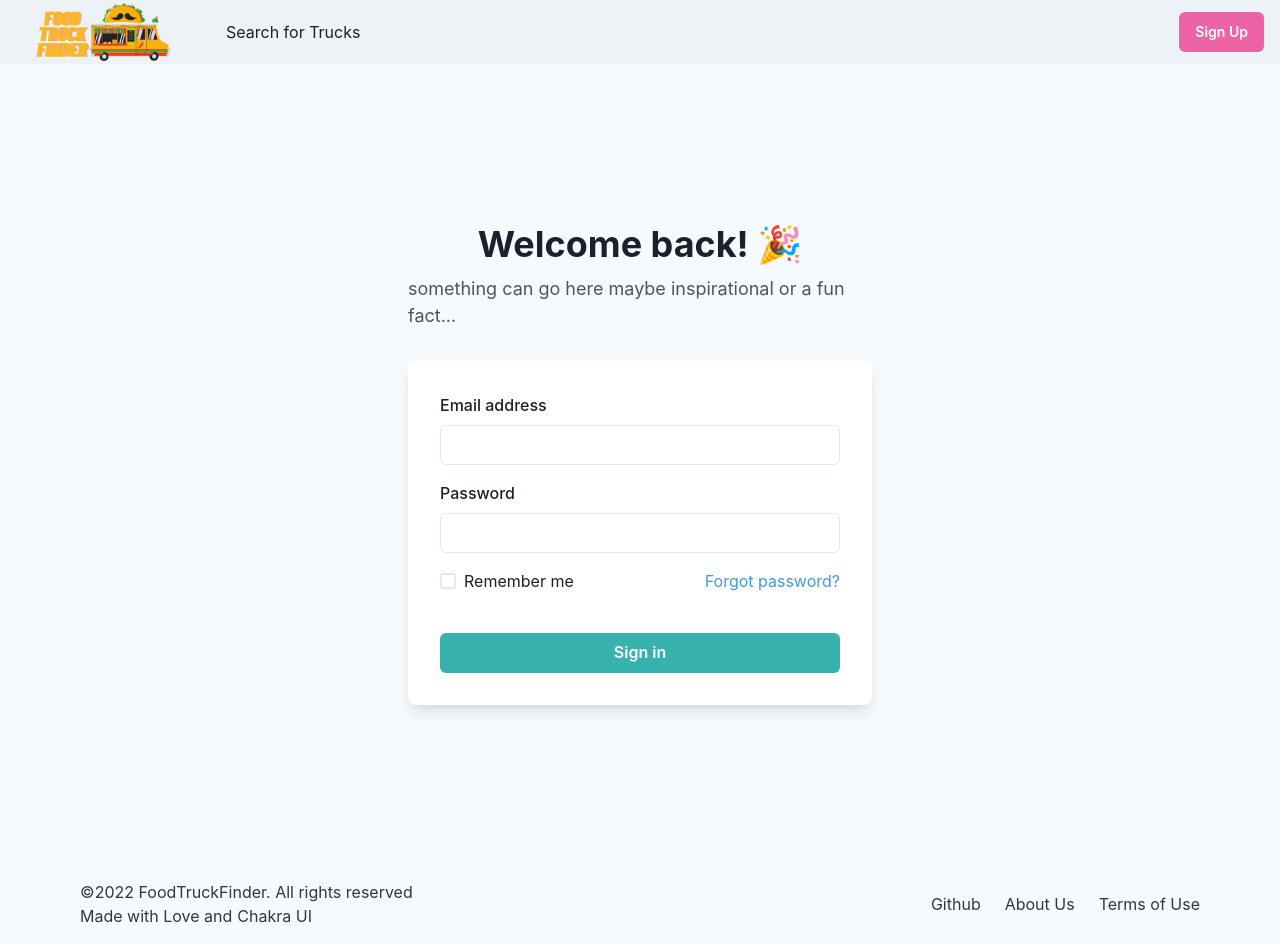
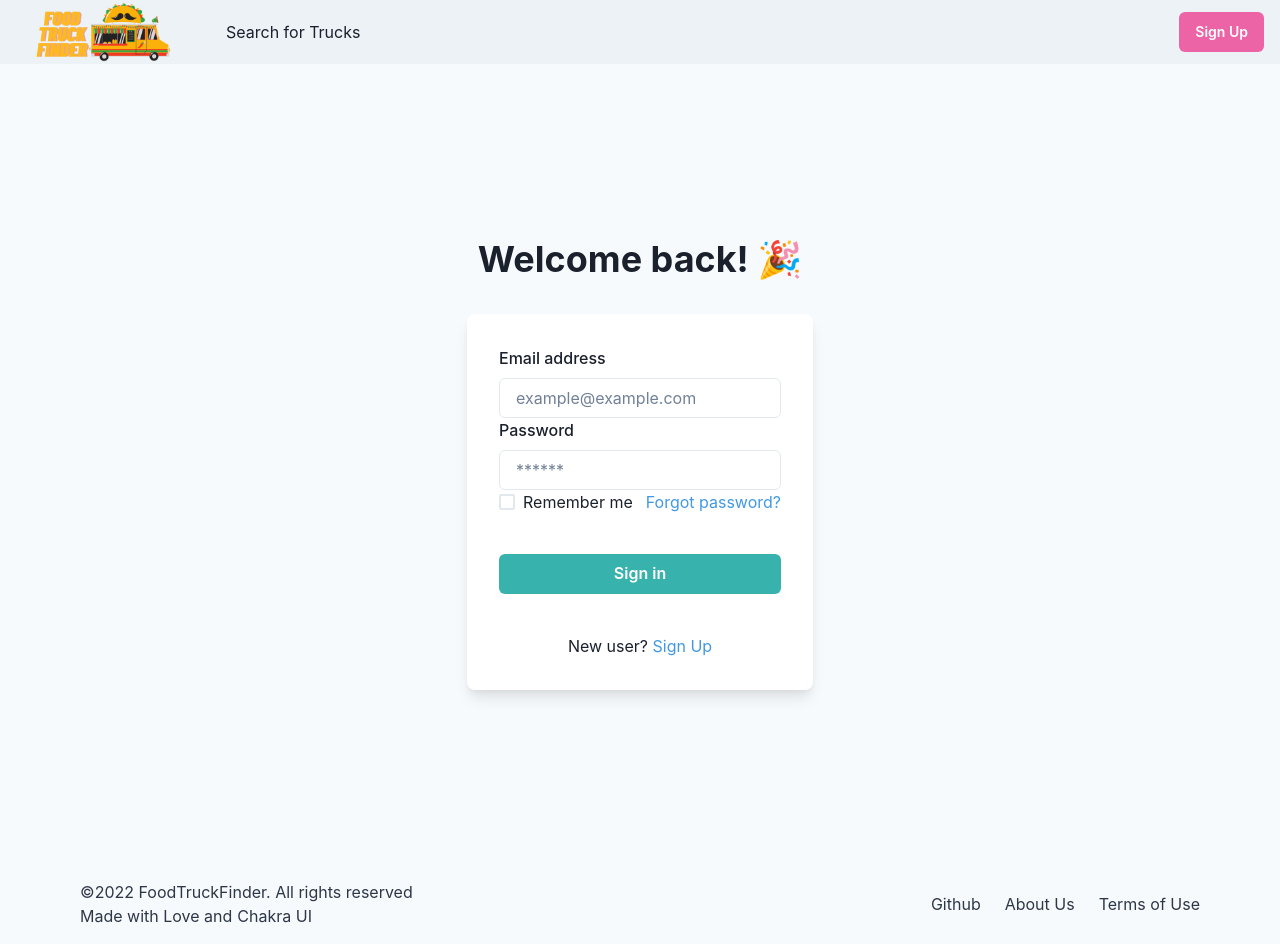
Before and after one commit to JFlo1981/FoodTruckFinder, a React (Create React App) app in the folder client/: page /login in a window 1280 px wide. Built offline with nearby package versions, Linux system fonts and the light colour scheme.

Commit message:
Adds Login mutation to Login page

```diff
--- a/client/src/components/Header/index.js
+++ b/client/src/components/Header/index.js
@@ -16,6 +16,10 @@ import { HamburgerIcon, CloseIcon } from "@chakra-ui/icons";
 import Auth from "../../utils/auth";
 
 const Header = () => {
+  // Mobile Nav definitions through Chakra UI Hook
+  const { isOpen, onOpen, onClose } = useDisclosure();
+
+  // User Dashboard Link
   const userLinks = (
     <Link
       px={2}
@@ -33,13 +37,12 @@ const Header = () => {
 
   // const ownerLinks = [{ name: "Account Information", href: "/account" }];
 
+  // On submit of Logout Buttom, attempt sign User out
+  // Will reload to the homepage
   const logout = (event) => {
     event.preventDefault();
     Auth.logout();
   };
-
-  // Mobile Nav definitions through Chakra UI Hook
-  const { isOpen, onOpen, onClose } = useDisclosure();
 
   return (
     <div>
--- a/client/src/index.css
+++ b/client/src/index.css
@@ -55,17 +55,7 @@ code {
   text-decoration: underline;
 }
 
-/* .searchResults {
-  border-radius: 20px;
-  position: absolute;
-  top: 60vh;
-  background-color: #f7f7fa;
+.signUpForm {
+  width: 70%;
+  max-width: 500px;
 }
-
-.map {
-  position: absolute;
-  top: 0;
-  left: 0;
-  height: 70vh;
-  z-index: -1;
-} */
--- a/client/src/pages/Login.js
+++ b/client/src/pages/Login.js
@@ -1,4 +1,7 @@
-import React from "react";
+import React, { useState } from "react";
+import { useMutation } from "@apollo/client";
+import { USER_LOGIN } from "../utils/mutations";
+import Auth from "../utils/auth";
 import {
   Flex,
   Box,
@@ -15,6 +18,39 @@ import {
 } from "@chakra-ui/react";
 
 const Login = () => {
+  // Form State
+  const [formState, setFormState] = useState({ email: "", password: "" });
+
+  // updates state based on form input changes
+  const handleChange = (event) => {
+    const { name, value } = event.target;
+
+    setFormState({
+      ...formState,
+      [name]: value,
+    });
+  };
+
+  // Use mutation from auth.js
+  const [userLogin, { error }] = useMutation(USER_LOGIN);
+
+  // On submit of Log in Form, attempt to log User in
+  const handleFormSubmit = async (event) => {
+    event.preventDefault();
+
+    // use try/catch to use database mutation
+    // use Auth to assign new token and set to "logged-in"
+    try {
+      const { data } = await userLogin({
+        variables: { ...formState },
+      });
+
+      Auth.login(data.login.token);
+    } catch (error) {
+      console.error(error);
+    }
+  };
+
   return (
     <Flex
       minH={"100vh"}
@@ -25,9 +61,6 @@ const Login = () => {
       <Stack spacing={8} mx={"auto"} maxW={"lg"} py={12} px={6}>
         <Stack align={"center"}>
           <Heading fontSize={"4xl"}>Welcome back! 🎉</Heading>
-          <Text fontSize={"lg"} color={"gray.600"}>
-            something can go here maybe inspirational or a fun fact...
-          </Text>
         </Stack>
         <Box
           rounded={"lg"}
@@ -36,13 +69,31 @@ const Login = () => {
           p={8}
         >
           <Stack spacing={4}>
+            <form onSubmit={handleFormSubmit}>
+              {/* Email input */}
               <FormControl id="email">
                 <FormLabel>Email address</FormLabel>
-              <Input type="email" />
+                <Input
+                  placeholder="example@example.com"
+                  name="email"
+                  type="email"
+                  id="email"
+                  value={formState.email}
+                  onChange={handleChange}
+                />
               </FormControl>
+
+              {/* Password input */}
               <FormControl id="password">
                 <FormLabel>Password</FormLabel>
-              <Input type="password" />
+                <Input
+                  type="password"
+                  placeholder="******"
+                  name="password"
+                  id="password"
+                  value={formState.password}
+                  onChange={handleChange}
+                />
               </FormControl>
               <Stack spacing={10}>
                 <Stack
@@ -53,7 +104,10 @@ const Login = () => {
                   <Checkbox>Remember me</Checkbox>
                   <Link color={"blue.400"}>Forgot password?</Link>
                 </Stack>
+
+                {/* Login Button */}
                 <Button
+                  type="submit"
                   bg={"teal.400"}
                   color={"white"}
                   _hover={{
@@ -63,6 +117,18 @@ const Login = () => {
                   Sign in
                 </Button>
               </Stack>
+              {error && <div>Login failed</div>}
+            </form>
+
+            {/* Signup Link */}
+            <Stack pt={6}>
+              <Text align={"center"}>
+                New user?{" "}
+                <Link color={"blue.400"} href="/signup">
+                  Sign Up
+                </Link>
+              </Text>
+            </Stack>
           </Stack>
         </Box>
       </Stack>
--- a/client/src/pages/Signup.js
+++ b/client/src/pages/Signup.js
@@ -1,6 +1,6 @@
 import React, { useState } from "react";
 import { useMutation } from "@apollo/client";
-import { ADD_USER } from "../utils/mutations";
+import { CREATE_USER } from "../utils/mutations";
 import Auth from "../utils/auth";
 import {
   Flex,
@@ -20,15 +20,18 @@ import {
 import { ViewIcon, ViewOffIcon } from "@chakra-ui/icons";
 
 const Signup = () => {
+  // Password Input State
   const [showPassword, setShowPassword] = useState(false);
 
+  // Form State
   const [formState, setFormState] = useState({
     username: "",
     email: "",
     password: "",
   });
 
-  const [addUser, { error }] = useMutation(ADD_USER);
+  // Use mutation from auth.js
+  const [createUser, { error }] = useMutation(CREATE_USER);
 
   // update state based on form input changes
   const handleChange = (event) => {
@@ -38,37 +41,36 @@ const Signup = () => {
       ...formState,
       [name]: value,
     });
+
+    // console.log({ ...formState });
   };
 
-  // submit form
+  // On submit of Sign up Form, attempt to add user
   const handleFormSubmit = async (event) => {
     event.preventDefault();
 
-    console.log({ ...formState });
-
-    // use try/catch instead of promises to handle errors
+    // use try/catch to use database mutation
+    // use Auth to assign new token and set to "logged-in"
     try {
-      const { data } = await addUser({
+      const { newUserData } = await createUser({
         variables: { ...formState },
       });
 
-      console.log(data);
-
-      Auth.login(data.addUser.token);
-    } catch (e) {
-      // console.error(e);
-      console.log(e);
+      Auth.login(newUserData.addUser.token);
+    } catch (error) {
+      console.error(error);
     }
   };
 
   return (
+    <div>
       <Flex
         minH={"100vh"}
         align={"center"}
         justify={"center"}
         bg={useColorModeValue("gray.50", "gray.800")}
       >
-      <Stack spacing={8} mx={"auto"} maxW={"lg"} py={12} px={6}>
+        <Stack spacing={4} mx={"auto"} py={12} px={3} className="signUpForm">
           <Stack align={"center"}>
             <Heading fontSize={"4xl"} textAlign={"center"}>
               Create an account
@@ -85,6 +87,7 @@ const Signup = () => {
           >
             <Stack spacing={4}>
               <form onSubmit={handleFormSubmit}>
+                {/* Username input */}
                 <FormControl id="username" isRequired>
                   <FormLabel>Username</FormLabel>
                   <Input
@@ -96,6 +99,7 @@ const Signup = () => {
                   />
                 </FormControl>
 
+                {/* Email input */}
                 <FormControl id="email" isRequired>
                   <FormLabel>Email address</FormLabel>
                   <Input
@@ -108,6 +112,7 @@ const Signup = () => {
                   />
                 </FormControl>
 
+                {/* Password input */}
                 <FormControl id="password" isRequired>
                   <FormLabel>Password</FormLabel>
                   <InputGroup>
@@ -131,6 +136,8 @@ const Signup = () => {
                     </InputRightElement>
                   </InputGroup>
                 </FormControl>
+
+                {/* Submit Button */}
                 <Stack spacing={10} pt={2}>
                   <Button
                     type="submit"
@@ -146,6 +153,8 @@ const Signup = () => {
                 </Stack>
               </form>
               {error && <div>Sign up failed</div>}
+
+              {/* Login Link */}
               <Stack pt={6}>
                 <Text align={"center"}>
                   Already a user?{" "}
@@ -158,6 +167,7 @@ const Signup = () => {
           </Box>
         </Stack>
       </Flex>
+    </div>
   );
 };
 
--- a/client/src/utils/auth.js
+++ b/client/src/utils/auth.js
@@ -1,9 +1,12 @@
 import decode from "jwt-decode";
 
 class AuthService {
-  // retrieve data saved in token
-  getProfile() {
-    return decode(this.getToken());
+  // set token to localStorage and reload page to the "Search" page
+  login(idToken) {
+    // Saves user token to localStorage
+    localStorage.setItem("id_token", idToken);
+
+    window.location.assign("/search");
   }
 
   // check if the user is still logged in
@@ -15,7 +18,7 @@ class AuthService {
     return !!token && !this.isTokenExpired(token);
   }
 
-  // check if the token has expired
+  // check if the token has expired using jwt-decode
   isTokenExpired(token) {
     try {
       const decoded = decode(token);
@@ -35,20 +38,17 @@ class AuthService {
     return localStorage.getItem("id_token");
   }
 
-  // set token to localStorage and reload page to homepage
-  login(idToken) {
-    console.log("Made it!");
-    // Saves user token to localStorage
-    localStorage.setItem("id_token", idToken);
-
-    window.location.assign("/search");
+  // retrieve data saved in token
+  getProfile() {
+    return decode(this.getToken());
   }
 
   // clear token from localStorage and force logout with reload
   logout() {
     // Clear user token and profile data from localStorage
     localStorage.removeItem("id_token");
-    // this will reload the page and reset the state of the application
+
+    // reset the state of the application; load homepage
     window.location.assign("/");
   }
 }
--- a/client/src/utils/mutations.js
+++ b/client/src/utils/mutations.js
@@ -1,6 +1,6 @@
 import { gql } from "@apollo/client";
 
-export const LOGIN_USER = gql`
+export const USER_LOGIN = gql`
   mutation login($email: String!, $password: String!) {
     login(email: $email, password: $password) {
       token
@@ -12,7 +12,7 @@ export const LOGIN_USER = gql`
   }
 `;
 
-export const ADD_USER = gql`
+export const CREATE_USER = gql`
   mutation addUser($username: String!, $email: String!, $password: String!) {
     addUser(username: $username, email: $email, password: $password) {
       token
```
Lines whose indentation alone changed are shown as unchanged.
